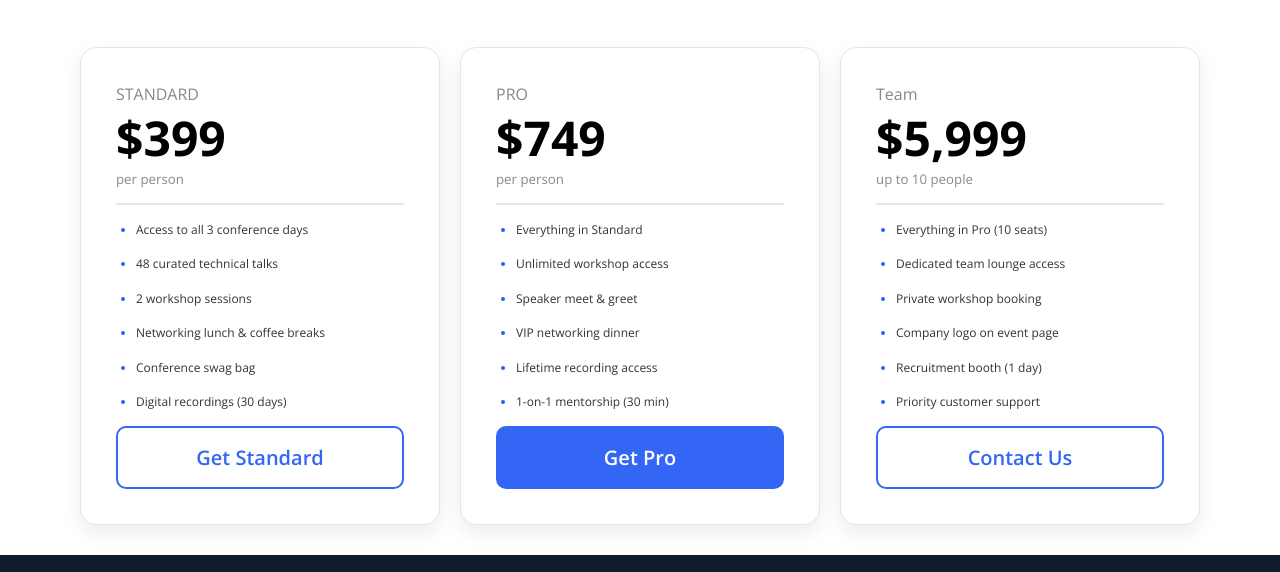
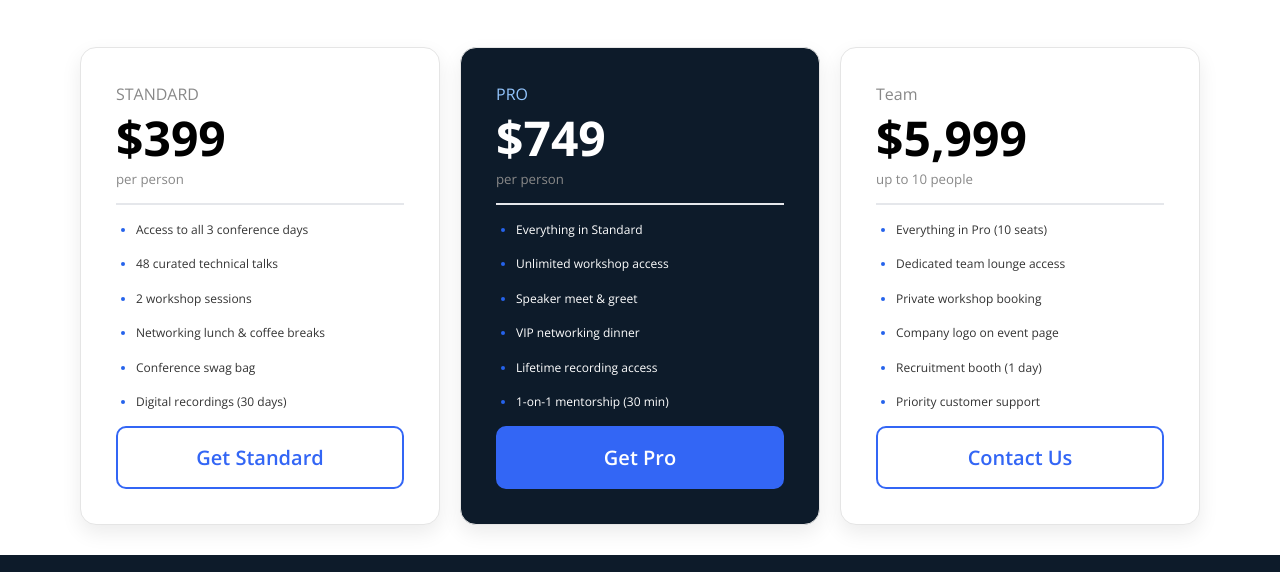
Before and after one commit to munmarziajp6456-dev/my-first-assignment-01, a plain HTML site: page index.html in a window 1280 px wide. Shown: the part 1935-2507 px from the top of the page. Drawn offline with nearby package versions, Linux system fonts and the light colour scheme.

Commit message:
commited special card design

```diff
--- a/index.html
+++ b/index.html
@@ -127,8 +127,8 @@
                 </ul>
                 <button class="white-btn">Get Standard</button>
             </div>
-            <div class="secure-spot-card">
-                <p>PRO</p>
+            <div class="secure-spot-card ">
+                <p class="pro">PRO</p>
                 <p class="bold-text">$749</p>
                 <h5>per person</h5>
                 <hr>
--- a/styles.css
+++ b/styles.css
@@ -131,13 +131,26 @@ footer ul {
     margin-top: 50px;
 }
 
+.secure-spot-card:nth-child(2) {
+    background-color: #0D1B2A;
+    color: white !important
+}
+
+.secure-spot-card:nth-child(2) ul li {
+    color: #fff;
+}
+
 .secure-spot-card {
     width: 350px;
     padding: 35px;
-    background: #fff;
+    background-color: #fff;
     border: 1px solid #e5e5e5;
     border-radius: 16px;
     box-shadow: 0 8px 20px rgba(0, 0, 0, 0.08);
+}
+
+.pro {
+    color: #93C5FD !important
 }
 
 .secure-spot-card hr {
```
